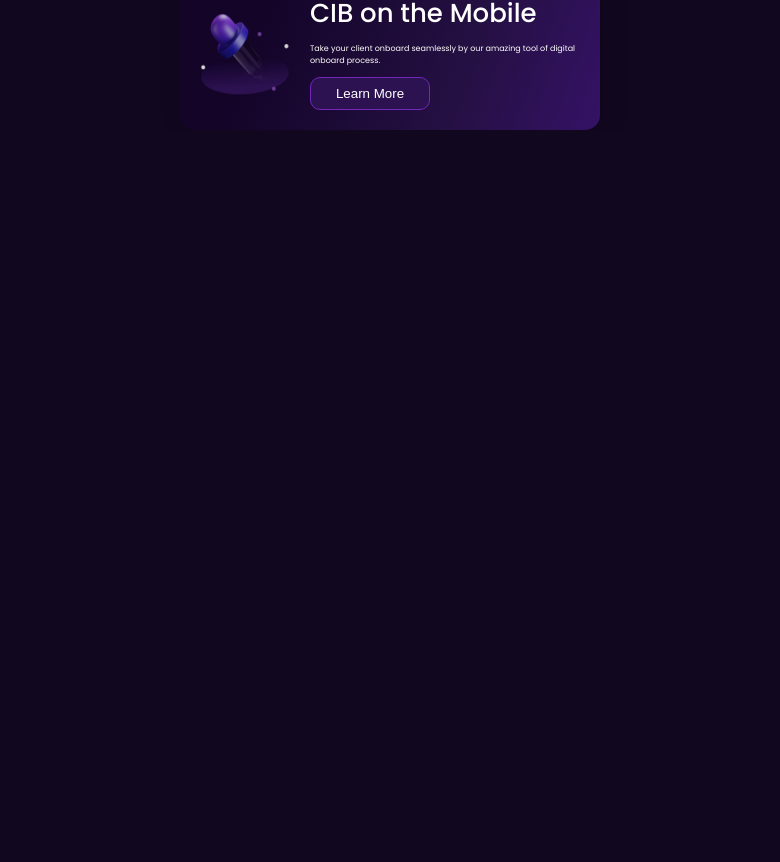
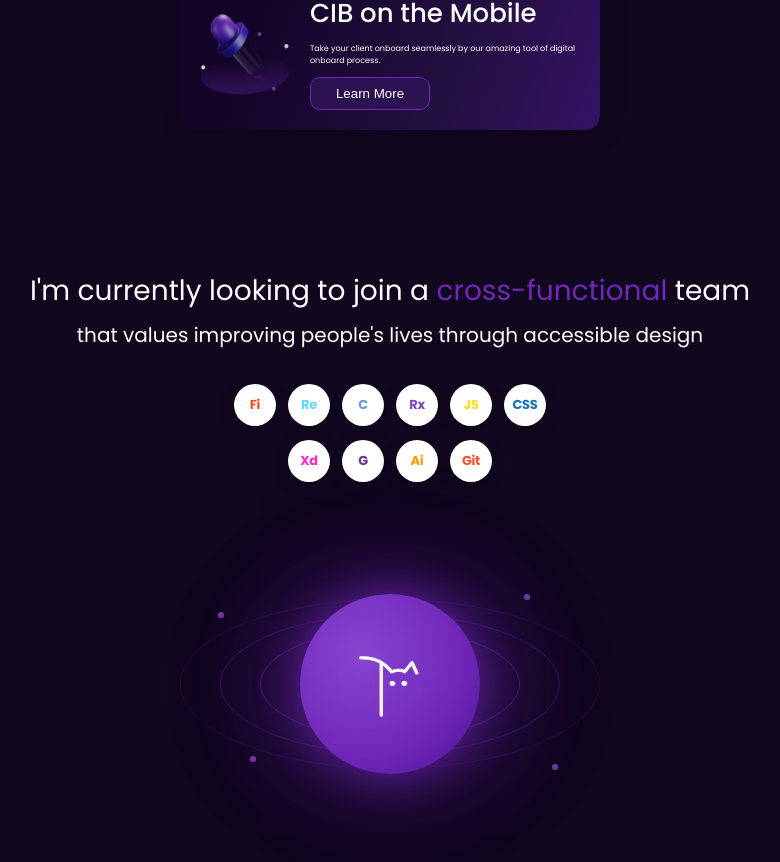
Before and after one commit to catzerovt/my-portfolio, a React (Vite) app: page / in a window 1280 px wide. Shown: the part 1451-2313 px from the top of the page, without its empty margins (250-1030 px from the left). Before the commit the page ends 1581 px from the top, so only its background shows below. Built offline with nearby package versions, Linux system fonts and the light colour scheme; a web font is replaced by a local one.

Commit message:
feat add tools section

```diff
--- a/src/app/App.jsx
+++ b/src/app/App.jsx
@@ -4,6 +4,7 @@
 import { NavBar } from "../components/navbar/navbar";
 import { Biography } from "../components/biography/biography";
 import { WorkExperience } from "../components/work-experience/work-experience.jsx";
+import { Tools } from "../components/tools/tools";
 
 function App() {
   return (
@@ -12,6 +13,7 @@
       <Hero />
       <Biography />
       <WorkExperience />
+      <Tools />
     </main>
   );
 }
--- /dev/null
+++ b/src/components/tools/Orb.jsx
@@ -0,0 +1,26 @@
+import styles from "./Orb.module.css";
+import logo from "../../assets/logo-t.png";
+
+export default function Orb() {
+  return (
+    <div className={styles.wrapper}>
+      <div className={styles.rings}>
+        <div className={`${styles.ring} ${styles.ring1}`} />
+        <div className={`${styles.ring} ${styles.ring2}`} />
+        <div className={`${styles.ring} ${styles.ring3}`} />
+      </div>
+
+      <div className={styles.core}>
+        <div className={styles.glow} />
+        <img src={logo} alt="logo" className={styles.icon} />
+      </div>
+
+      <div className={styles.dots}>
+        <span className={`${styles.dot} ${styles.dot1}`} />
+        <span className={`${styles.dot} ${styles.dot2}`} />
+        <span className={`${styles.dot} ${styles.dot3}`} />
+        <span className={`${styles.dot} ${styles.dot4}`} />
+      </div>
+    </div>
+  );
+}
--- /dev/null
+++ b/src/components/tools/Orb.module.css
@@ -0,0 +1,107 @@
+.wrapper {
+  position: relative;
+  width: 520px;
+  height: 320px;
+  display: flex;
+  align-items: center;
+  justify-content: center;
+  margin: 0 auto;
+}
+
+.rings {
+  position: absolute;
+  inset: 0;
+  display: flex;
+  align-items: center;
+  justify-content: center;
+}
+
+.ring {
+  position: absolute;
+  border-radius: 50%;
+  border: 1px solid rgba(113, 39, 186, 0.35);
+}
+
+.ring1 {
+  width: 260px;
+  height: 110px;
+  border-color: rgba(113, 39, 186, 0.5);
+}
+
+.ring2 {
+  width: 340px;
+  height: 140px;
+  border-color: rgba(113, 39, 186, 0.35);
+}
+
+.ring3 {
+  width: 420px;
+  height: 170px;
+  border-color: rgba(113, 39, 186, 0.2);
+}
+
+.core {
+  position: relative;
+  width: 180px;
+  height: 180px;
+  border-radius: 50%;
+  background: radial-gradient(circle at 35% 35%, #8f52d8, #7127ba 60%, #3d1080);
+  display: flex;
+  align-items: center;
+  justify-content: center;
+  z-index: 2;
+  box-shadow:
+    0 0 40px rgba(113, 39, 186, 0.65),
+    0 0 110px rgba(113, 39, 186, 0.3),
+    0 0 180px rgba(113, 39, 186, 0.12);
+}
+
+.glow {
+  position: absolute;
+  width: 420px;
+  height: 220px;
+  border-radius: 50%;
+  background: radial-gradient(circle, rgba(113, 39, 186, 0.45) 0%, transparent 70%);
+  filter: blur(40px);
+  z-index: -1;
+}
+
+.icon {
+  width: 70px;
+  height: 70px;
+  opacity: 0.95;
+}
+
+.dots {
+  position: absolute;
+  inset: 0;
+  pointer-events: none;
+}
+
+.dot {
+  position: absolute;
+  width: 6px;
+  height: 6px;
+  border-radius: 50%;
+  background: rgba(168, 85, 247, 0.65);
+}
+
+.dot1 {
+  top: 88px;
+  left: 88px;
+}
+
+.dot2 {
+  top: 70px;
+  right: 120px;
+}
+
+.dot3 {
+  bottom: 82px;
+  left: 120px;
+}
+
+.dot4 {
+  bottom: 74px;
+  right: 92px;
+}
--- /dev/null
+++ b/src/components/tools/SocialIcons.jsx
@@ -0,0 +1,47 @@
+import styles from "./SocialIcons.module.css";
+
+const ROW_1 = [
+  { label: "Figma", color: "#F24E1E", letter: "Fi" },
+  { label: "React", color: "#61DAFB", letter: "Re" },
+  { label: "C", color: "#659AD2", letter: "C" },
+  { label: "Redux", color: "#764ABC", letter: "Rx" },
+  { label: "JavaScript", color: "#F7DF1E", letter: "JS" },
+  { label: "CSS", color: "#1572B6", letter: "CSS" },
+];
+
+const ROW_2 = [
+  { label: "XD", color: "#FF2BC2", letter: "Xd" },
+  { label: "Gatsby", color: "#663399", letter: "G" },
+  { label: "Illustrator", color: "#FF9A00", letter: "Ai" },
+  { label: "Git", color: "#F05032", letter: "Git" },
+];
+
+function IconBubble({ label, color, letter }) {
+  return (
+    <div
+      className={styles.bubble}
+      title={label}
+      style={{ "--icon-color": color }}
+    >
+      <span className={styles.letter}>{letter}</span>
+    </div>
+  );
+}
+
+export default function SocialIcons() {
+  return (
+    <div className={styles.container}>
+      <div className={styles.row}>
+        {ROW_1.map((icon) => (
+          <IconBubble key={icon.label} {...icon} />
+        ))}
+      </div>
+
+      <div className={styles.row}>
+        {ROW_2.map((icon) => (
+          <IconBubble key={icon.label} {...icon} />
+        ))}
+      </div>
+    </div>
+  );
+}
--- /dev/null
+++ b/src/components/tools/SocialIcons.module.css
@@ -0,0 +1,39 @@
+.container {
+  display: flex;
+  flex-direction: column;
+  align-items: center;
+  gap: 14px;
+}
+
+.row {
+  display: flex;
+  gap: 12px;
+  flex-wrap: wrap;
+  justify-content: center;
+}
+
+.bubble {
+  width: 42px;
+  height: 42px;
+  border-radius: 50%;
+  background: white;
+  display: flex;
+  align-items: center;
+  justify-content: center;
+  cursor: pointer;
+  transition: transform 0.25s ease, box-shadow 0.25s ease;
+  box-shadow: 0 4px 16px rgba(0, 0, 0, 0.18);
+}
+
+.bubble:hover {
+  transform: translateY(-4px) scale(1.06);
+  box-shadow: 0 8px 24px rgba(113, 39, 186, 0.28);
+}
+
+.letter {
+  font-size: 13px;
+  font-weight: 700;
+  color: var(--icon-color);
+  letter-spacing: -0.3px;
+  user-select: none;
+}
--- /dev/null
+++ b/src/components/tools/tools.jsx
@@ -0,0 +1,30 @@
+import styles from "./tools.module.css";
+import Orb from "./Orb";
+import SocialIcons from "./SocialIcons";
+
+export function Tools() {
+  return (
+    <section className={styles.container}>
+      <div className={styles.content}>
+
+
+        <p className={styles.tagline}>
+          I'm currently looking to join a{" "}
+          <span className={styles.highlight}>cross-functional</span> team
+        </p>
+
+        <p className={styles.sub}>
+          that values improving people's lives through accessible design
+        </p>
+
+        <div className={styles.social}>
+          <SocialIcons />
+        </div>
+
+        <div className={styles.orb}>
+          <Orb />
+        </div>
+      </div>
+    </section>
+  );
+}
--- /dev/null
+++ b/src/components/tools/tools.module.css
@@ -0,0 +1,40 @@
+.container {
+  padding: 140px 20%;
+  position: relative;
+}
+
+.content {
+  display: flex;
+  flex-direction: column;
+  align-items: center;
+  text-align: center;
+}
+
+.title {
+  margin-bottom: 24px;
+}
+
+.tagline {
+  font-size: 28px;
+  color: white;
+  margin-bottom: 8px;
+}
+
+.highlight {
+  color: var(--tertiary);
+}
+
+.sub {
+  font-size: 20px;
+  color: white;
+  margin-bottom: 34px;
+}
+
+.social {
+  margin-bottom: 42px;
+}
+
+.orb {
+  display: flex;
+  justify-content: center;
+}
```
